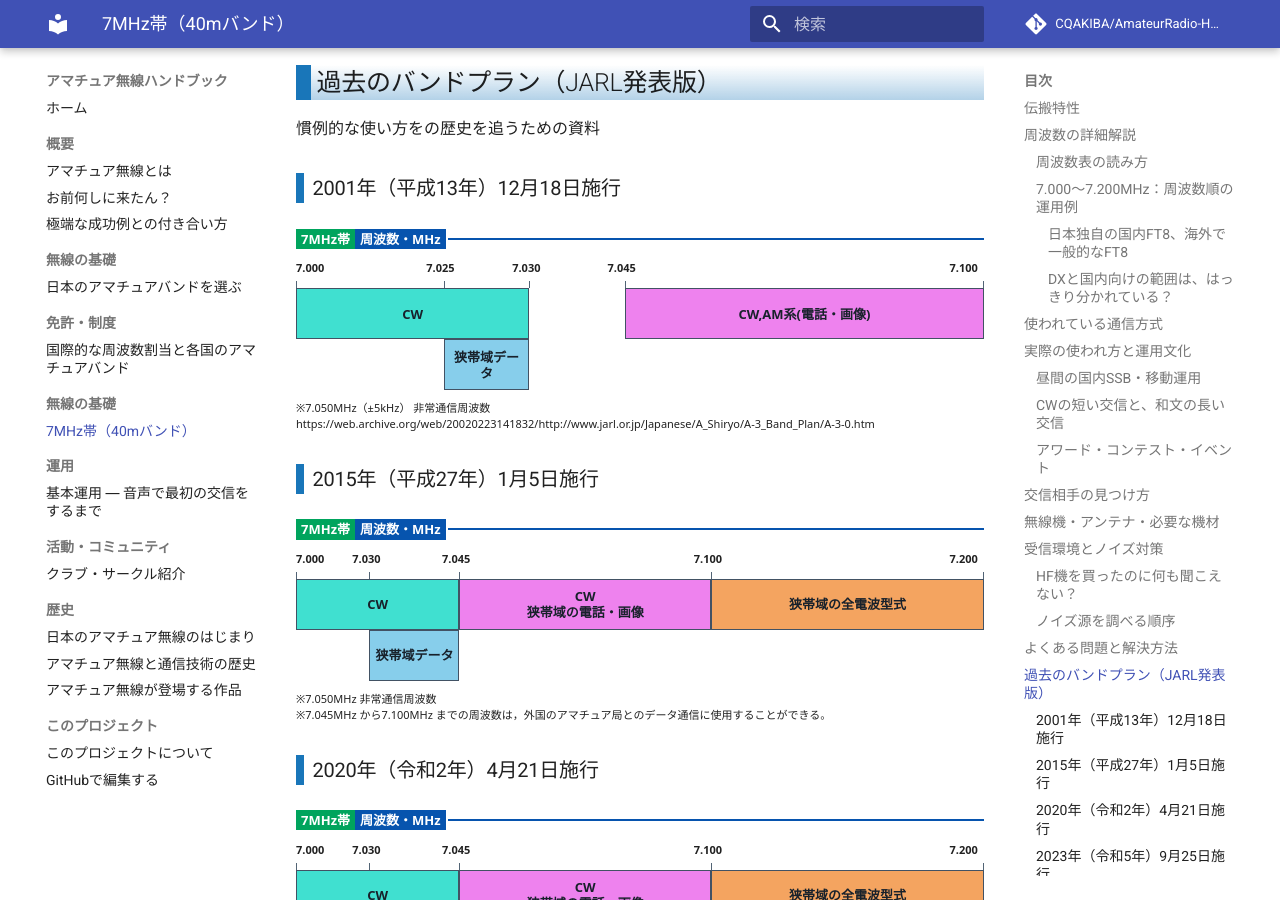
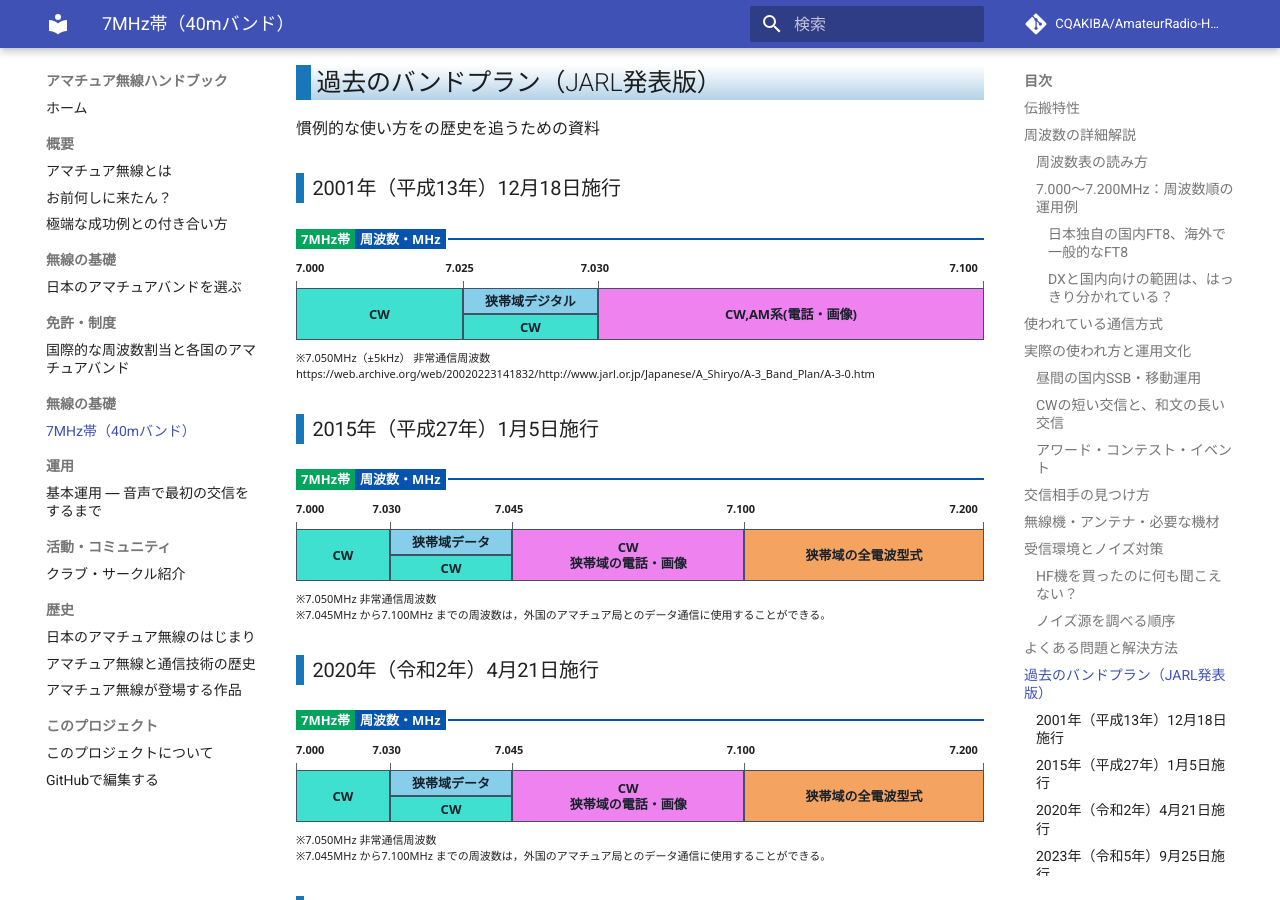
Before and after one commit to CQAKIBA/AmateurRadio-Handbook, an MkDocs documentation site: the page built from docs/02_無線の基礎/7MHz帯.md, in a window 1280 px wide and 900 px high, scrolled down 9912 px. Built offline with MkDocs 1.6.1 and Material for MkDocs 9.7.7, drawn with Linux system fonts in a browser that asks for light colours; comment, search, counter and statistics services are not loaded; some of the changed lines change nothing that is shown.

Commit message:
Update 7MHz band data for multiple years

```diff
--- a/docs/02_無線の基礎/7MHz帯.md
+++ b/docs/02_無線の基礎/7MHz帯.md
@@ -208,9 +208,10 @@ PLCだけでなく、LED照明、ACアダプター、PC電源、充電器、太
 ### 2001年（平成13年）12月18日施行
 
 <div class="js-bandgraph" data-title="7MHz帯" data-unit="MHz">
-7.000 7.030 turquoise CW
-7.025 7.030 skyblue 狭帯域データ
-7.045 7.100 violet CW,AM系(電話・画像)
+7.000 7.025 turquoise CW | y=0:2
+7.025 7.030 turquoise CW | y=1:2
+7.025 7.030 skyblue 狭帯域デジタル | y=0:1
+7.030 7.100 violet CW,AM系(電話・画像) | y=0:2
 @note ※7.050MHz（±5kHz） 非常通信周波数
 @note https://web.archive.org/web/20020223141832/http://www.jarl.or.jp/Japanese/A_Shiryo/A-3_Band_Plan/A-3-0.htm
 </div>
@@ -218,10 +219,11 @@ PLCだけでなく、LED照明、ACアダプター、PC電源、充電器、太
 ### 2015年（平成27年）1月5日施行
 
 <div class="js-bandgraph" data-title="7MHz帯" data-unit="MHz">
-7.000 7.045 turquoise CW
-7.030 7.045 skyblue 狭帯域データ
-7.045 7.100 violet CW\n狭帯域の電話・画像
-7.100 7.200 sandybrown 狭帯域の全電波型式
+7.000 7.030 turquoise CW | y=0:2
+7.030 7.045 turquoise CW | y=1:2
+7.030 7.045 skyblue 狭帯域データ | y=0:1
+7.045 7.100 violet CW\n狭帯域の電話・画像 | y=0:2
+7.100 7.200 sandybrown 狭帯域の全電波型式 | y=0:2
 @note ※7.050MHz 非常通信周波数
 @note ※7.045MHz から7.100MHz までの周波数は，外国のアマチュア局とのデータ通信に使用することができる。
 </div>
@@ -229,10 +231,11 @@ PLCだけでなく、LED照明、ACアダプター、PC電源、充電器、太
 ### 2020年（令和2年）4月21日施行
 
 <div class="js-bandgraph" data-title="7MHz帯" data-unit="MHz">
-7.000 7.045 turquoise CW
-7.030 7.045 skyblue 狭帯域データ
-7.045 7.100 violet CW\n狭帯域の電話・画像
-7.100 7.200 sandybrown 狭帯域の全電波型式
+7.000 7.030 turquoise CW | y=0:2
+7.030 7.045 turquoise CW | y=1:2
+7.030 7.045 skyblue 狭帯域データ | y=0:1
+7.045 7.100 violet CW\n狭帯域の電話・画像 | y=0:2
+7.100 7.200 sandybrown 狭帯域の全電波型式 | y=0:2
 @note ※7.050MHz 非常通信周波数
 @note ※7.045MHz から7.100MHz までの周波数は，外国のアマチュア局とのデータ通信に使用することができる。
 </div>
```
